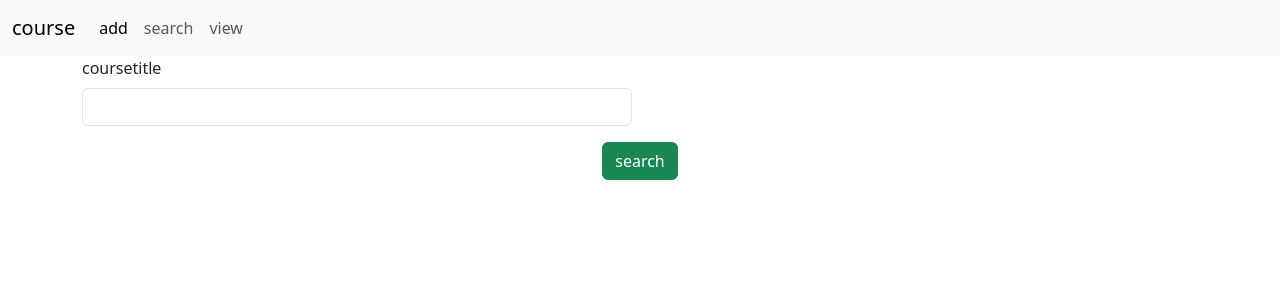
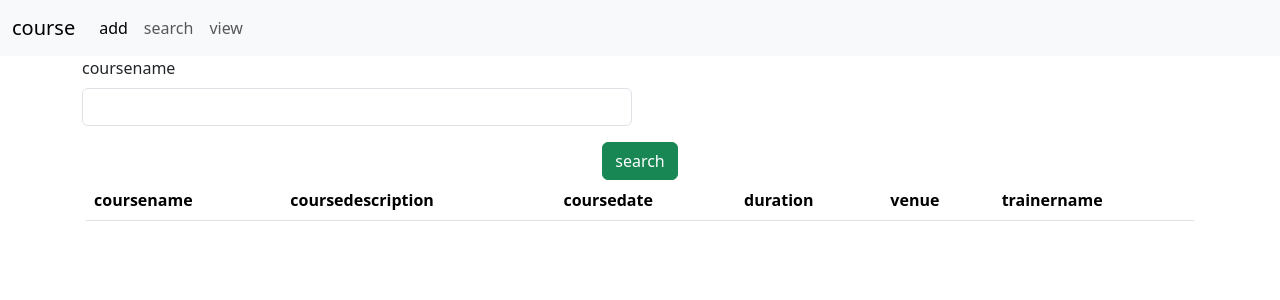
Before and after one commit to Anjaleekrishna135/course-app, a React (Create React App) app: page /search in a window 1280 px wide. Shown: the top 300 px of the page. Built offline with nearby package versions, Linux system fonts and the light colour scheme.

Commit message:
project completed

```diff
--- a/src/components/AddCourse.jsx
+++ b/src/components/AddCourse.jsx
@@ -41,7 +41,7 @@ const AddCourse = () => {
                         <div className="row g-3">
                             <div className="col col-12 col-sm-6 col-md-6 col-lg-6 col-xl-6 col-xxl-6">
                                 <label htmlFor="" className="form-label">coursename</label>
-                                <input type="text" className="form-control" name='coursname' value={data.coursetitle} onChange={inputHandler} />
+                                <input type="text" className="form-control" name='coursename' value={data.coursetitle} onChange={inputHandler} />
                             </div>
                             <div className="col col-12 col-sm-6 col-md-6 col-lg-6 col-xl-6 col-xxl-6">
                                 <label htmlFor="" className="form-label">coursedescription</label>
@@ -49,7 +49,7 @@ const AddCourse = () => {
                             </div>
                             <div className="col col-12 col-sm-6 col-md-6 col-lg-6 col-xl-6 col-xxl-6">
                                 <label htmlFor="" className="form-label">coursedate</label>
-                                <input type="date" name="" id="" className="form-control" name='coursedate' value={data.coursedate} onChange={inputHandler} />
+                                <input type="date"  id="" className="form-control" name='coursedate' value={data.coursedate} onChange={inputHandler} />
 
                             </div>
                             <div className="col col-12 col-sm-6 col-md-6 col-lg-6 col-xl-6 col-xxl-6">
--- a/src/components/Search.jsx
+++ b/src/components/Search.jsx
@@ -1,19 +1,33 @@
 import React, { useState } from 'react'
 import { NavBar } from './NavBar'
+import axios from 'axios'
 
 const Search = () => {
     const [data, setData] = useState(
         {
-
-            "name": " "
+            "coursename":" ",
         }
 
+    )
+    const [result, setResult] = useState(
+        []
     )
     const inputHandler = (event) => {
         setData({ ...data, [event.target.name]: event.target.value })
     }
     const readValue = () => {
         console.log(data)
+        axios.post("http://localhost:8083/search", data).then((response) => {
+            setResult(response.data)
+        }
+    ).catch(
+        (error)=>{
+            console.log(error.message)
+            alert(error.map)
+        }
+    ).finally()
+
+
     }
 
     return (
@@ -24,15 +38,49 @@ const Search = () => {
                     <div className="col col-12 col-sm-12 col-md-12 col-lg-12 col-xl-12 col-xxl-12">
                         <div className="row g-3">
                             <div className="col col-12 col-sm-6 col-md-6 col-lg-6 col-xl-6 col-xxl-6">
-                                <label htmlFor="" className="form-label">coursetitle</label>
-                                <input type="text" className="form-control" name='coursetitle' value={data.coursetitle} onChange={inputHandler} />
+                                <label htmlFor="" className="form-label">coursename</label>
+                                <input type="text" className="form-control" name='coursename' value={data.coursetitle} onChange={inputHandler} />
                             </div>
                             <center>
                                 <div className="col col-12 col-sm-6 col-md-6 col-lg-6 col-xl-6 col-xxl-6">
                                     <button className="btn btn-success" onClick={readValue}>search</button>
                                 </div>
                             </center>
+                            <div className="container">
+                                <div className="row">
+                                    <div className="col col-12 col-sm-12 col-md-12 col-lg-12 col-xl-12 col-xxl-12">
+                                        <table class="table">
+                                            <thead>
+                                                <tr>
+                                                    <th scope="col">coursename</th>
+                                                    <th scope="col">coursedescription</th>
+                                                    <th scope="col">coursedate</th>
+                                                    <th scope="col">duration</th>
+                                                    <th scope="col">venue</th>
+                                                    <th scope="col">trainername</th>
+                                                </tr>
+                                            </thead>
+                                            <tbody>
+                                                {
+                                                    result.map((value, index) => {
+                                                        return <tr>
+                                                            <td>{value.coursename}</td>
+                                                            <td>{value.coursedescription}</td>
+                                                            <td>{value.coursedate}</td>
+                                                            <td>{value.duration}</td>
+                                                            <td>{value.venue}</td>
+                                                            <td>{value.trainername}</td>
+                                                        </tr>
 
+                                                    })
+                                                }
+
+
+                                            </tbody>
+                                        </table>
+                                    </div>
+                                </div>
+                            </div>
                         </div>
                     </div>
                 </div>
```
